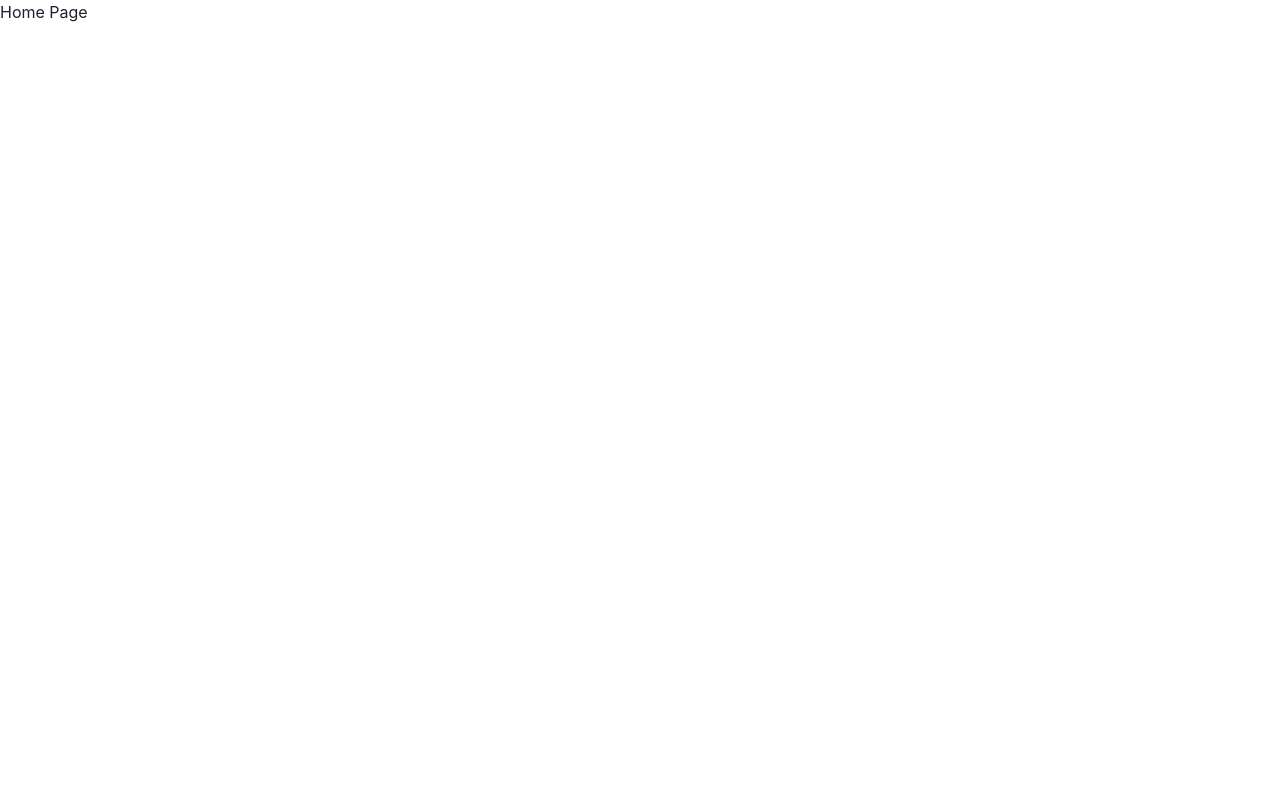
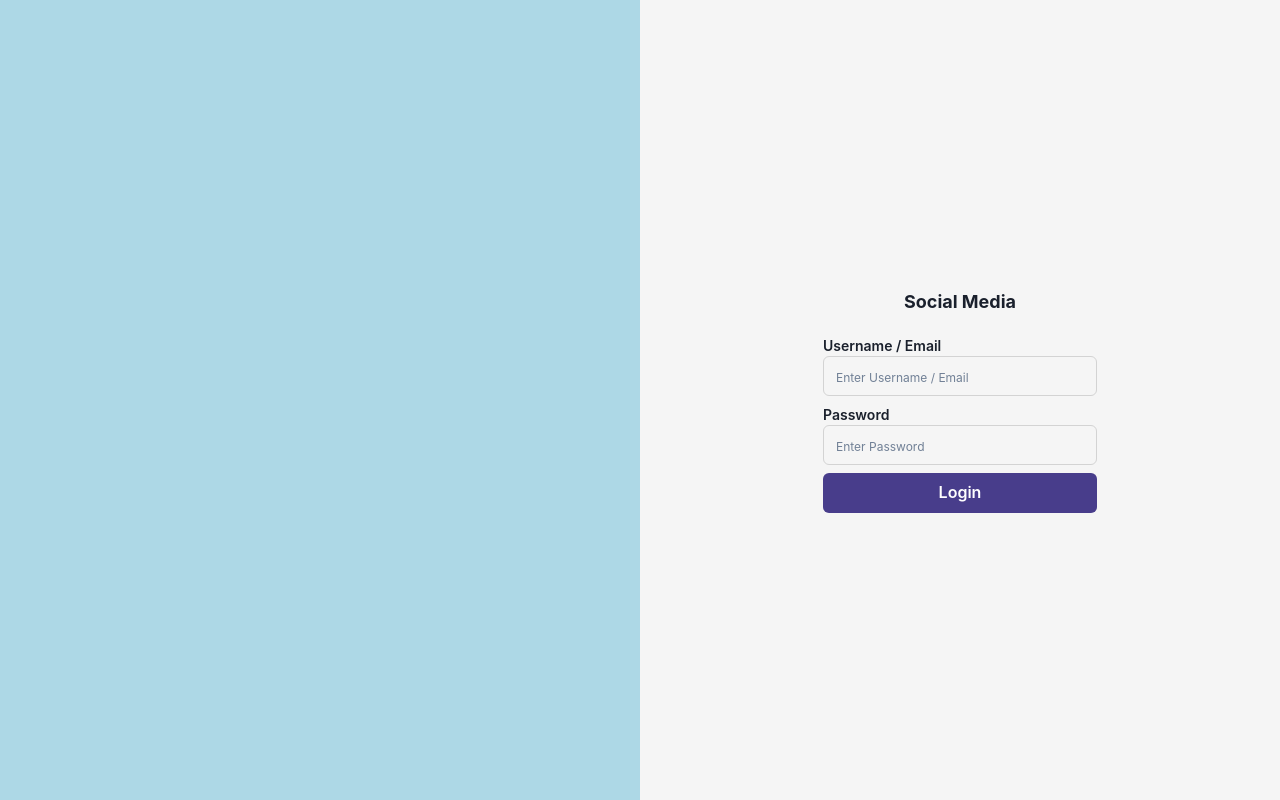
Before and after one commit to mohdamir021/next-social, a Next.js app: page / in a window 1280 px wide. Built offline with nearby package versions, Linux system fonts and the light colour scheme.

Commit message:
feat(page): update index page

```diff
--- a/src/app/page.tsx
+++ b/src/app/page.tsx
@@ -1,5 +1,22 @@
-export default function Home() {
+import LoginBody from "@/components/ui/body/LoginBody";
+import Header from "@/components/ui/texts/Header";
+import { Flex } from "@chakra-ui/react";
+
+export default function Login() {
   return (
-    <>Home Page</>
+    <Flex w={"full"} h={"100vh"} bgColor={"lightblue"} justifyContent={"end"}>
+      <Flex
+        w={"50%"}
+        bgColor={"whitesmoke"}
+        h={"full"}
+        alignItems={"center"}
+        justifyContent={"center"}
+        flexDir="column"
+        gap={"20px"}
+      >
+        <Header>Social Media</Header>
+        <LoginBody />
+      </Flex>
+    </Flex>
   );
 }
```
